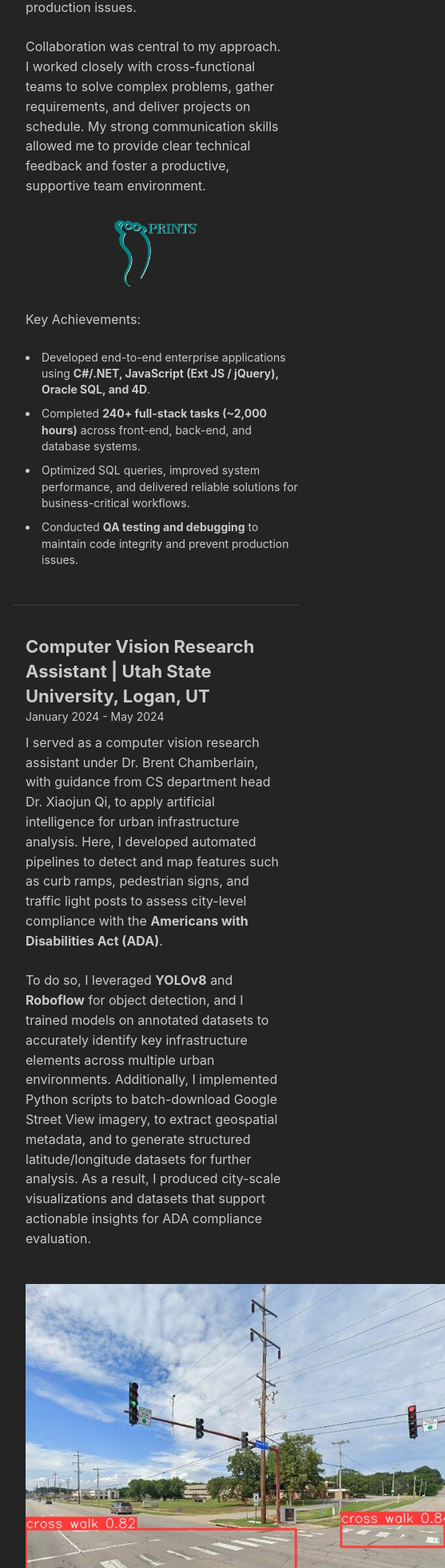
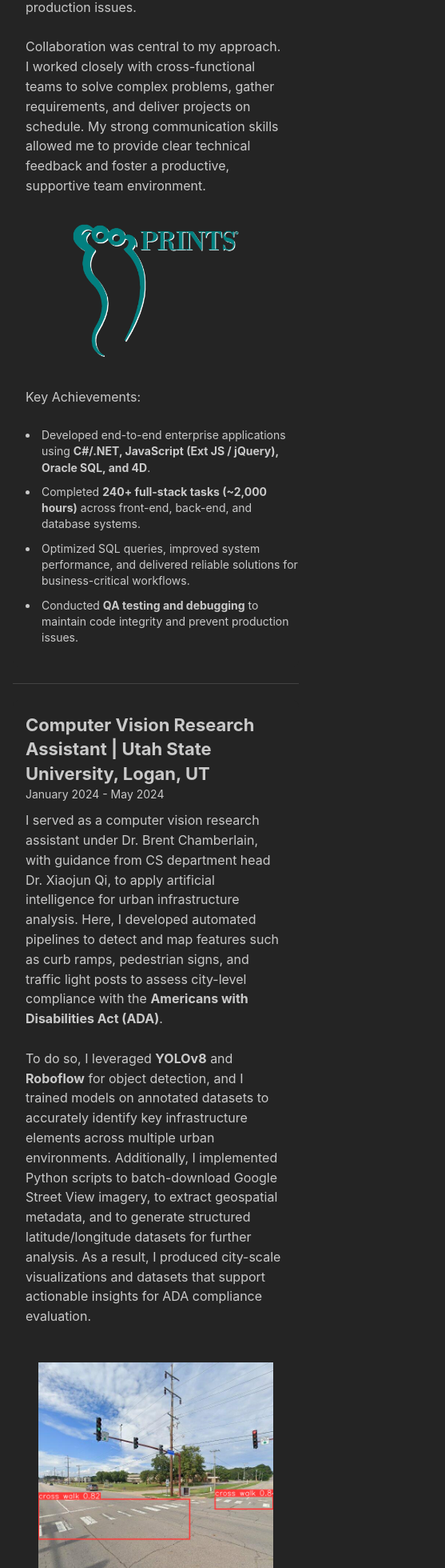
Before and after one commit to Tyler-Johnston/tyler-johnston.github.io, a React (Vite) app: page /experience in a window 390 px wide. Shown: the part 1031-2991 px from the top of the page at 80% size, 557 px wide, since content can reach past the window. Built offline with nearby package versions, Linux system fonts and the light colour scheme.

Commit message:
mobile support

```diff
--- a/src/About.tsx
+++ b/src/About.tsx
@@ -54,8 +54,8 @@ function RenderSkillsSection({ skills }: SkillsProps) {
       <Paper p="xl">
         {skills.map(({ name, Icon }) => (
           <Group key={name}>
-            {Icon ? <Icon size={24}/> : <></>}
-            <Text>{name}</Text>
+            {Icon ? <Icon className="skillIcon" size={24}/> : <></>}
+            <Text className="skillText">{name}</Text>
           </Group>
         ))}
       </Paper>
--- a/src/App.tsx
+++ b/src/App.tsx
@@ -4,20 +4,37 @@ import { HeaderMenu } from "../components/HeaderMenu/HeaderMenu";
 import { FooterCentered } from "../components/FooterCentered/FooterCentered";
 import { BrowserRouter as Router, Routes, Route } from "react-router-dom";
 import { usePageTracking } from "../hooks/usePageTracking";
+import { useState, useEffect } from 'react';
 import Portfolio from "./Portfolio";
 import About from "./About";
 import Experience from "./Experience";
 import Scroll from "./Scroll";
 
 export default function App() {
+  const [isMobile, setIsMobile] = useState<boolean>(false);
+
+    const detectMobileDevice = (): void => {
+      const userAgent: string = navigator.userAgent || navigator.vendor || (window as any).opera;
+      const mobileRegex: RegExp = /iPhone|iPad|iPod|Android/i;
+      setIsMobile(mobileRegex.test(userAgent));
+    };
+
+  useEffect(() => {
+    detectMobileDevice();
+  }, []);
+
   return (
     <MantineProvider defaultColorScheme={"dark"}>
-      <Router>
-        <PageTrackerWrapper />
-      </Router>
+      <div className={isMobile ? "mobileContainer" : "desktopContainer"}>
+        <Router>
+          <PageTrackerWrapper />
+        </Router>
+      </div>
     </MantineProvider>
   );
 }
+
+
 
 function PageTrackerWrapper() {
   usePageTracking();
--- a/styles.css
+++ b/styles.css
@@ -1,33 +1,84 @@
-/* TODO: stop hard coding sizes. ensure they are responsive for all screen sizes / on mobile devices */
-
 .smallImage {
   display: block;
   margin-left: auto;
   margin-right: auto;
   width: 35%;
+  max-width: 400px;
+  height: auto;
   margin-bottom: 20px;
 }
 
 .mediumImage {
-    width: 525px;
+  display: block;
+  margin-left: auto;
+  margin-right: auto;
+  width: 60%;
+  max-width: 525px;
   height: auto;
-    margin: auto;
   margin-top: 20px;
   margin-bottom: 20px;
 }
 
 .textHeading {
-    font-size: 42px;
-
+  font-size: clamp(2rem, 4vw, 2.625rem);
+  text-align: center;
+  margin-bottom: 10px;
 }
 
 .textSubHeading {
-    font-size: 26px;
+  font-size: clamp(1.25rem, 3vw, 1.625rem);
+  text-align: center;
+  margin-bottom: 10px;
 }
 
 .flexContainer {
   display: flex;
   justify-content: center;
   align-items: center;
+  flex-wrap: wrap;
   height: 100%;
+  padding: 1rem;
 }
+
+.skillIcon {
+    width: 24px;
+    height: 24px;
+}
+
+.skillText {
+    font-size: 18px;
+}
+
+@media (max-width: 768px) {
+  .smallImage {
+    width: 70%;
+    max-width: 300px;
+  }
+
+  .mediumImage {
+    width: 90%;
+    max-width: 400px;
+  }
+
+  .textHeading {
+    font-size: 1.75rem;
+  }
+
+  .textSubHeading {
+    font-size: 1.125rem;
+  }
+
+  .flexContainer {
+    flex-direction: column;
+    padding: 0.5rem;
+  }
+
+  .skillIcon {
+    width: 18px;
+    height: 18px;
+  }
+
+  .skillText {
+    font-size: 14px;
+  }
+}
```
Lines whose indentation alone changed are shown as unchanged.
